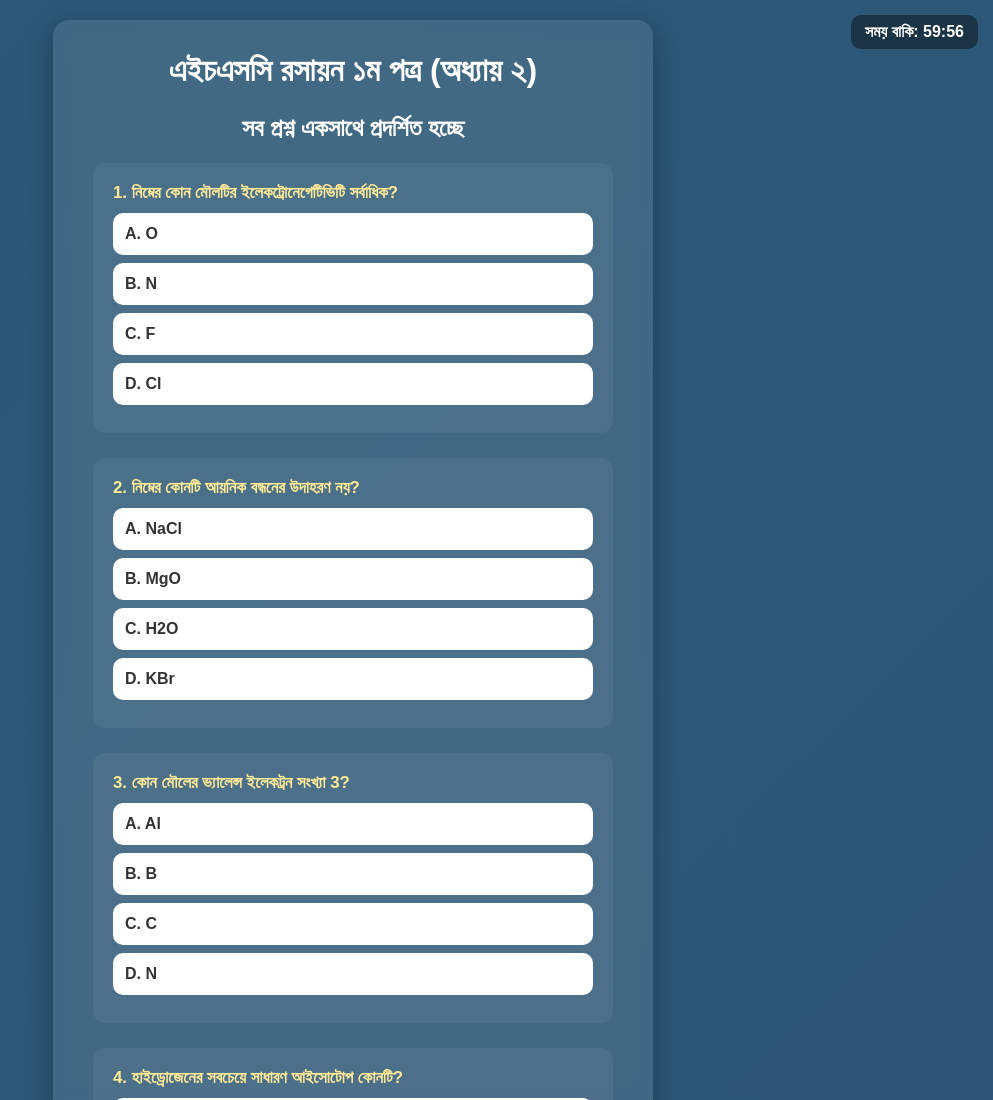
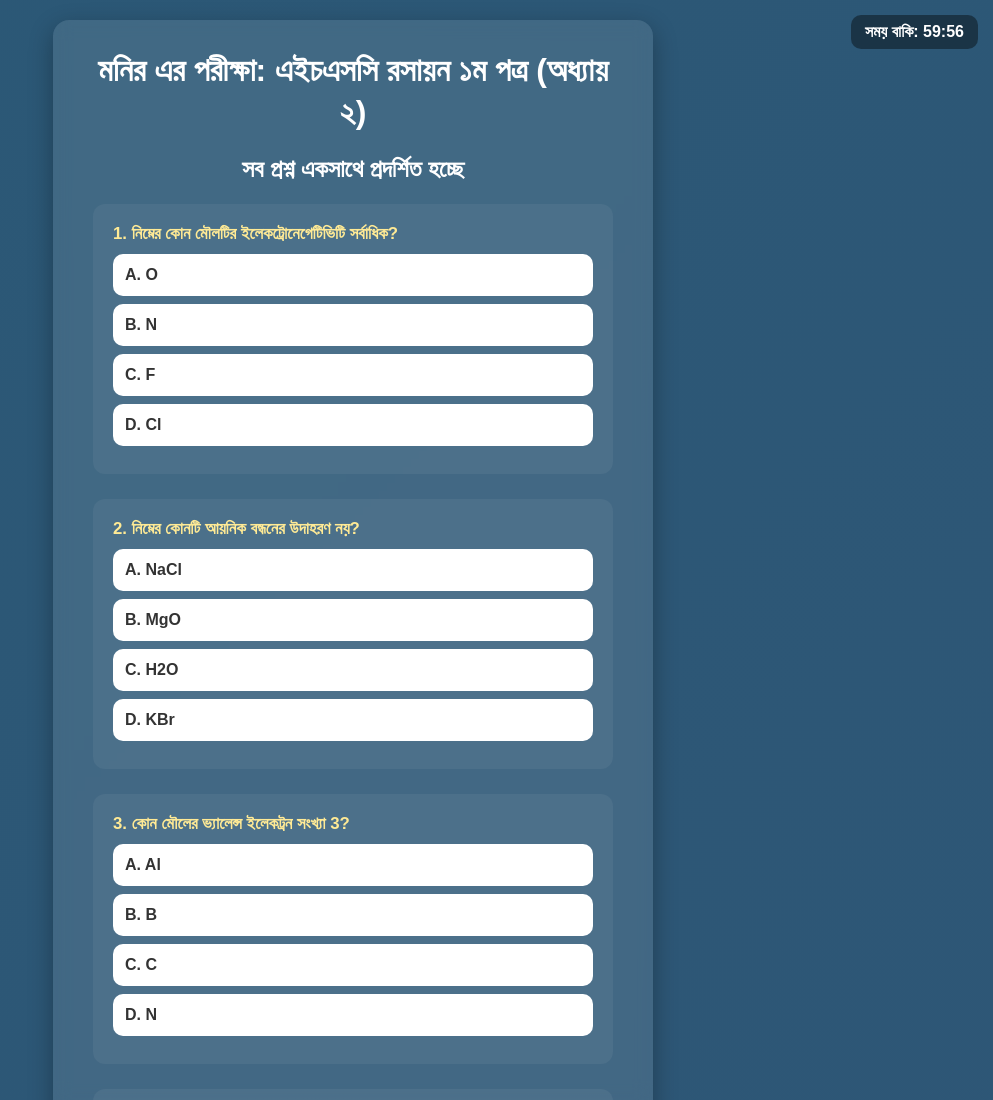
Before and after one commit to badhonkumarjoy14-debug/Mocktester, a plain HTML site: page index.html in a window 1280 px wide. Shown: the top 1100 px of the page, without its empty margins (287-1280 px from the left). Drawn offline with Linux system fonts and the light colour scheme.

Commit message:
Update index.html

```diff
--- a/index.html
+++ b/index.html
@@ -10,7 +10,7 @@
   <div id="timer">সময় বাকি: 15:00</div>
 
   <div id="question-container">
-    <h1>এইচএসসি রসায়ন ১ম পত্র (অধ্যায় ২)</h1>
+    <h1>মনির এর পরীক্ষা: এইচএসসি রসায়ন ১ম পত্র (অধ্যায় ২)</h1>
     <h2>সব প্রশ্ন একসাথে প্রদর্শিত হচ্ছে</h2>
     <div id="quiz-area"></div>
     <div class="controls">
```
